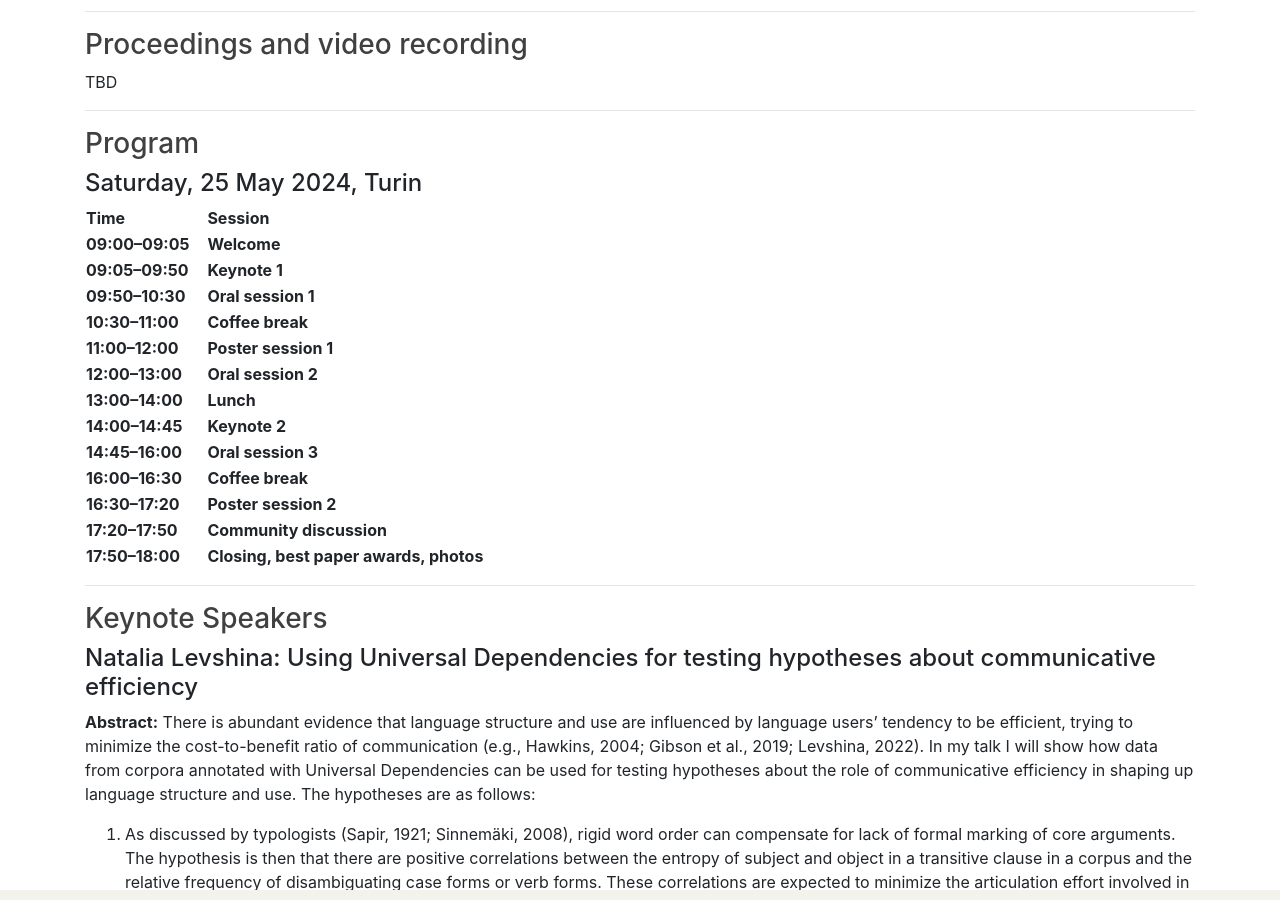
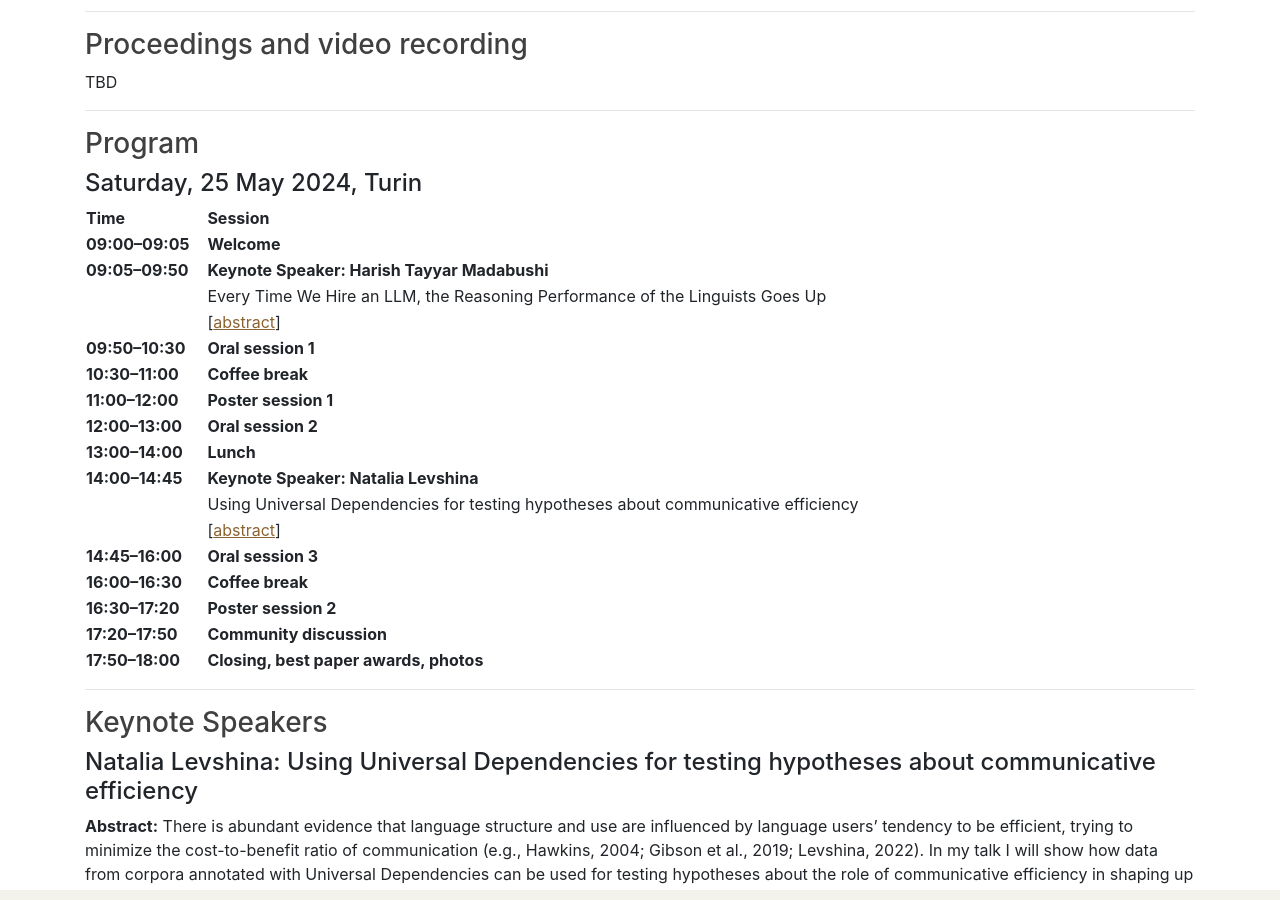
Before and after one commit to multiword/multiword.github.io, a Jekyll site: the page built from mweud2024/index.md, in a window 1280 px wide and 900 px high, scrolled down 1103 px. Built offline with Jekyll 4.4.1, drawn with Linux system fonts in a browser that asks for light colours; comment, search, counter and statistics services are not loaded.

Commit message:
Added details about keynotes

```diff
--- a/mweud2024/index.md
+++ b/mweud2024/index.md
@@ -83,7 +83,15 @@ TBD
     </tr>
     <tr>
         <th>09:05–09:50</th>
-        <th>Keynote 1</th>
+        <th>Keynote Speaker: Harish Tayyar Madabushi</th>
+    </tr>
+    <tr>
+        <td></td>
+        <td>Every Time We Hire an LLM, the Reasoning Performance of the Linguists Goes Up</td>
+    </tr>
+    <tr>
+        <td></td>
+        <td>[<a href="#madabushi">abstract</a>]</td>
     </tr>
     <tr>
         <th>09:50–10:30</th>
@@ -107,7 +115,15 @@ TBD
     </tr>
     <tr>
         <th>14:00–14:45</th>
-        <th>Keynote 2</th>
+        <th>Keynote Speaker: Natalia Levshina</th>
+    </tr>
+    <tr>
+        <td></td>
+        <td>Using Universal Dependencies for testing hypotheses about communicative efficiency</td>
+    </tr>
+    <tr>
+        <td></td>
+        <td>[<a href="#levshina">abstract</a>]</td>
     </tr>
     <tr>
         <th>14:45–16:00</th>
```
